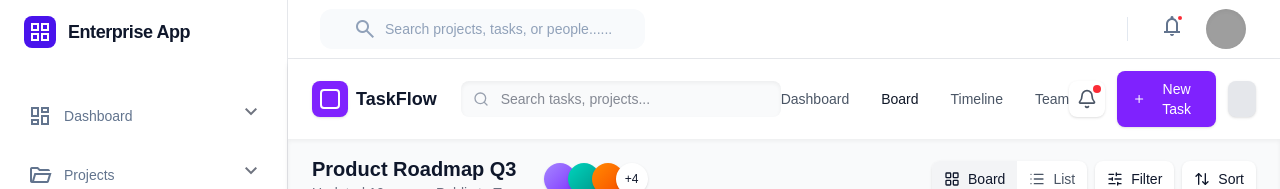
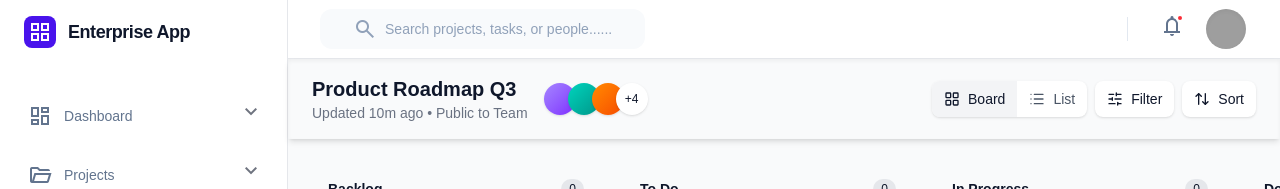
Before and after one commit to onurakin14/hybrid-hr, a Next.js app: page /admin/tasks in a window 1280 px wide. Shown: the top 189 px of the page. Built offline with nearby package versions, Linux system fonts and the light colour scheme; no server answers; grey boxes are pictures that could not be loaded.

Commit message:
refactor: remove top bar and streamline header layout

```diff
--- a/src/components/tasks/tasks-header.tsx
+++ b/src/components/tasks/tasks-header.tsx
@@ -25,58 +25,7 @@ export default function Header({
 
   return (
     <header className="bg-white shadow-md sticky top-0 z-40">
-      {/* Top bar */}
-      <div className="px-6 py-3 flex items-center justify-between">
-        <div className="flex items-center gap-6">
-          <div className="flex items-center gap-2">
-            <div className="w-9 h-9 bg-violet-600 rounded-lg flex items-center justify-center shadow-sm">
-              <div className="w-5 h-5 border-2 border-white rounded" />
-            </div>
-            <span className="font-semibold text-lg">TaskFlow</span>
-          </div>
 
-          <div className="relative">
-            <Search className="absolute left-3 top-1/2 -translate-y-1/2 w-4 h-4 text-gray-400" />
-            <input
-              type="text"
-              placeholder="Search tasks, projects..."
-              className="pl-10 pr-4 py-2 w-80 bg-gray-50 rounded-lg text-sm shadow-inner focus:outline-none focus:ring-2 focus:ring-violet-500"
-            />
-          </div>
-        </div>
-
-        <nav className="flex items-center gap-8">
-          <a className="text-sm text-gray-600 hover:text-gray-900">
-            Dashboard
-          </a>
-          <a className="text-sm font-medium text-gray-900">
-            Board
-          </a>
-          <a className="text-sm text-gray-600 hover:text-gray-900">
-            Timeline
-          </a>
-          <a className="text-sm text-gray-600 hover:text-gray-900">
-            Team
-          </a>
-        </nav>
-
-        <div className="flex items-center gap-3">
-          <button className="p-2 rounded-lg shadow-sm hover:shadow transition relative bg-white">
-            <Bell className="w-5 h-5 text-gray-600" />
-            <span className="absolute top-1 right-1 w-2 h-2 bg-red-500 rounded-full" />
-          </button>
-
-          <button
-            onClick={() => dispatch(toggleCreate())}
-            className="flex items-center gap-2 px-4 py-2 bg-violet-600 text-white rounded-lg text-sm font-medium shadow hover:shadow-md transition"
-          >
-            <Plus className="w-4 h-4" />
-            New Task
-          </button>
-
-          <button className="w-9 h-9 bg-gray-200 rounded-lg shadow-sm" />
-        </div>
-      </div>
 
       {/* Sub header */}
       <div className="px-6 py-4 bg-gray-50 shadow-inner">
```
